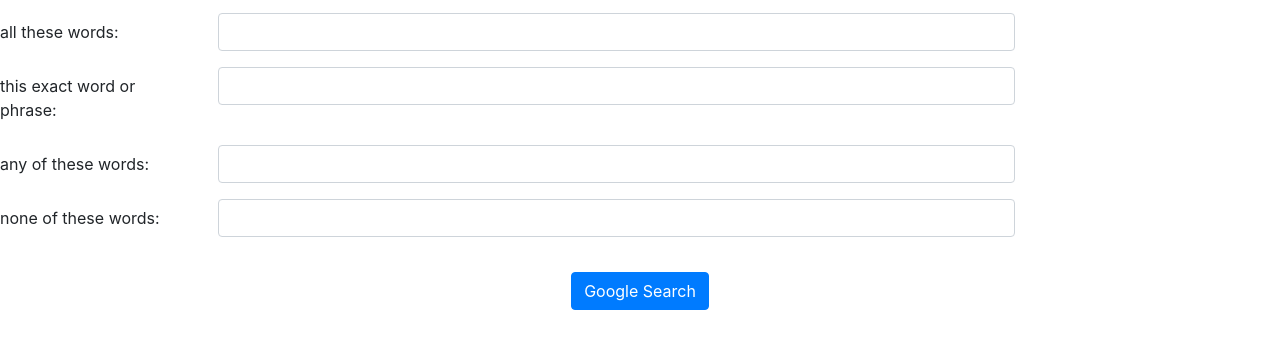
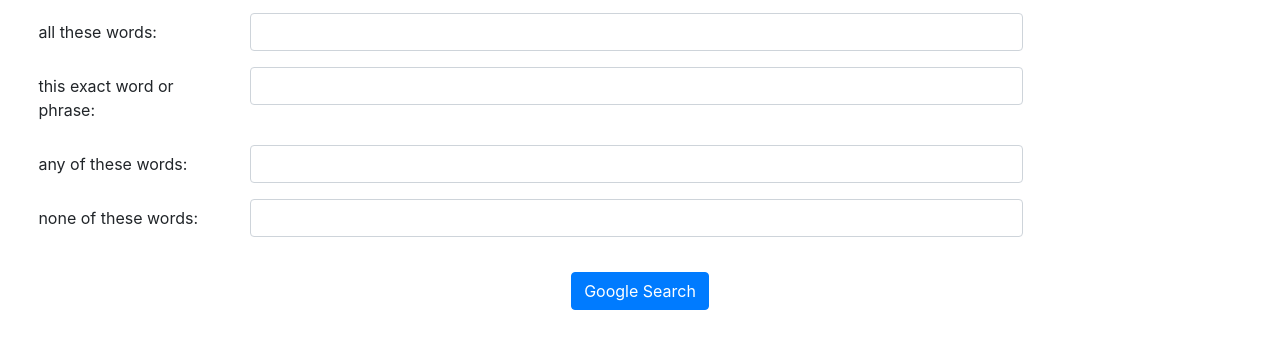
Before and after one commit to mohamedatef22/search, a plain HTML site: page Google Advanced Search.html in a window 1280 px wide. Shown: the part 455-804 px from the top of the page. Drawn offline with nearby package versions, Linux system fonts and the light colour scheme.

Commit message:
Update style.css

```diff
--- a/style.css
+++ b/style.css
@@ -24,3 +24,7 @@
 .search_bar input{
     border-radius: 25px;
 }
+
+.advanced-search{
+    margin-left: 3%;
+}
```
